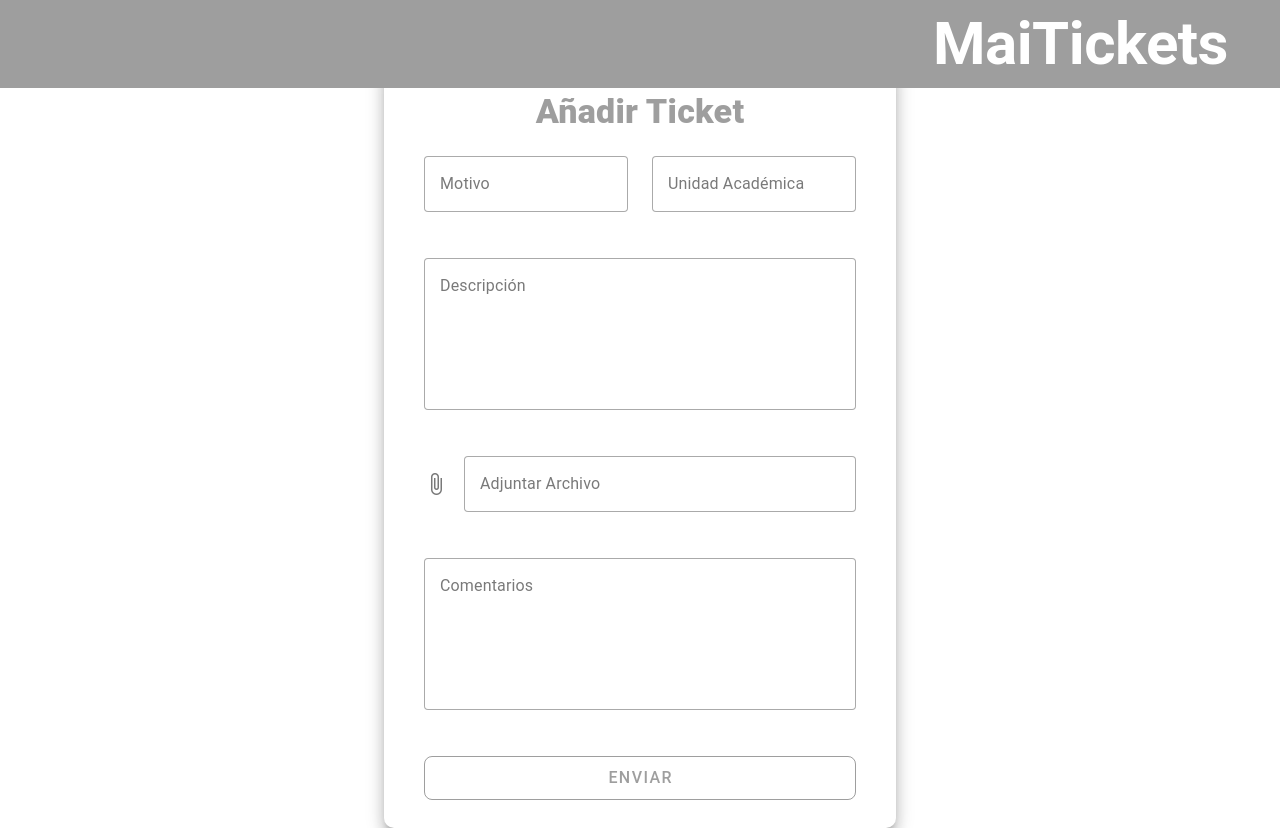
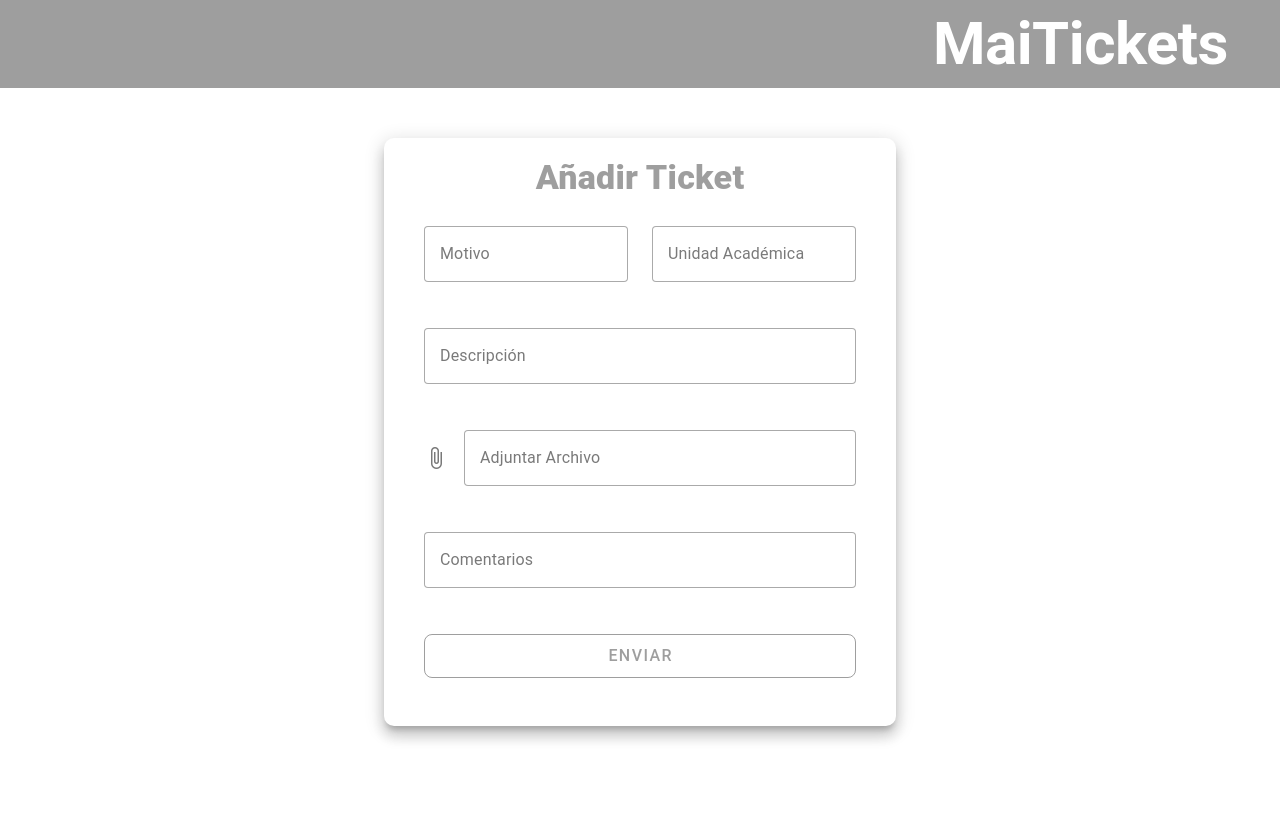
Before and after one commit to FabianLizama/maiTicketsProject, a Vue app in the folder vue-frontend/: page /add-ticket in a window 1280 px wide. After the commit the page ends 800 px from the top, so only its background shows below. Built offline with nearby package versions, Linux system fonts and the light colour scheme.

Commit message:
fix: addTicket page resolution fixed

```diff
--- a/vue-frontend/src/components/pages/AddTicket.vue
+++ b/vue-frontend/src/components/pages/AddTicket.vue
@@ -10,14 +10,15 @@
         <v-main
         class="d-flex align-center justify-center"
         >
-            <v-sheet
+            <v-card
             :elevation="10"
             width="40%"
-            class="px-6 py-3"
+            height="80%"
+            class="px-6 pb-10"
             style="border-radius: 10px"
             >
             <v-container>
-                <v-row>
+                <v-row class="py-1">
                     <v-col cols="12" align="center">
                         <h2 class="text-h4 font-weight-black text-disabled">Añadir Ticket</h2>
                     </v-col>
@@ -40,11 +41,11 @@
                 </v-row>
                 <v-row>
                     <v-col align="center">
-                        <v-textarea
+                        <v-text-field
                         label="Descripción"
                         variant="outlined"
                         >
-                        </v-textarea>
+                        </v-text-field>
                     </v-col>
                 </v-row>
                 <v-row>
@@ -58,11 +59,11 @@
                 </v-row>
                 <v-row>
                     <v-col align="center">
-                        <v-textarea
+                        <v-text-field
                         label="Comentarios"
                         variant="outlined"
                         >
-                        </v-textarea>
+                        </v-text-field>
                     </v-col>
                 </v-row>
                 <v-row>
@@ -79,7 +80,7 @@
                     </v-col>
                 </v-row>
             </v-container>
-        </v-sheet>
+            </v-card>
         </v-main>
     </v-app>
 </template>
```
